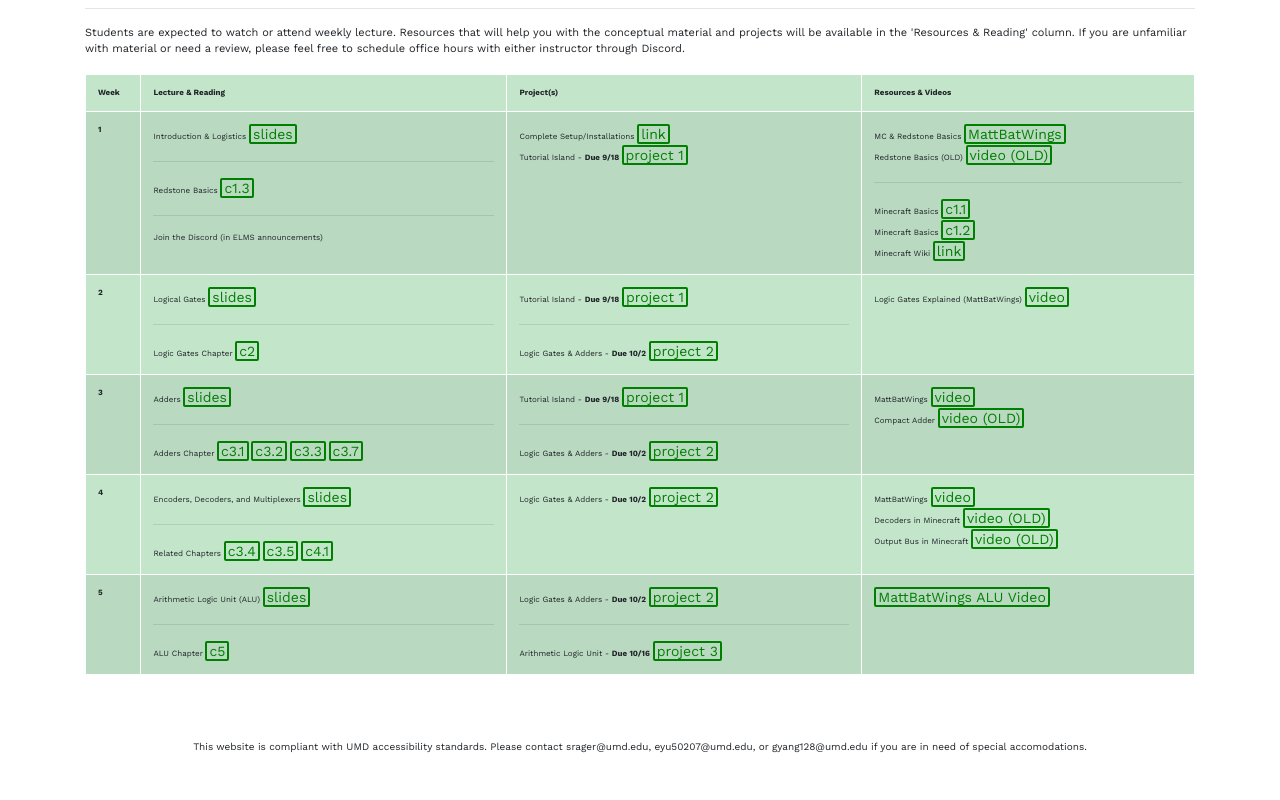
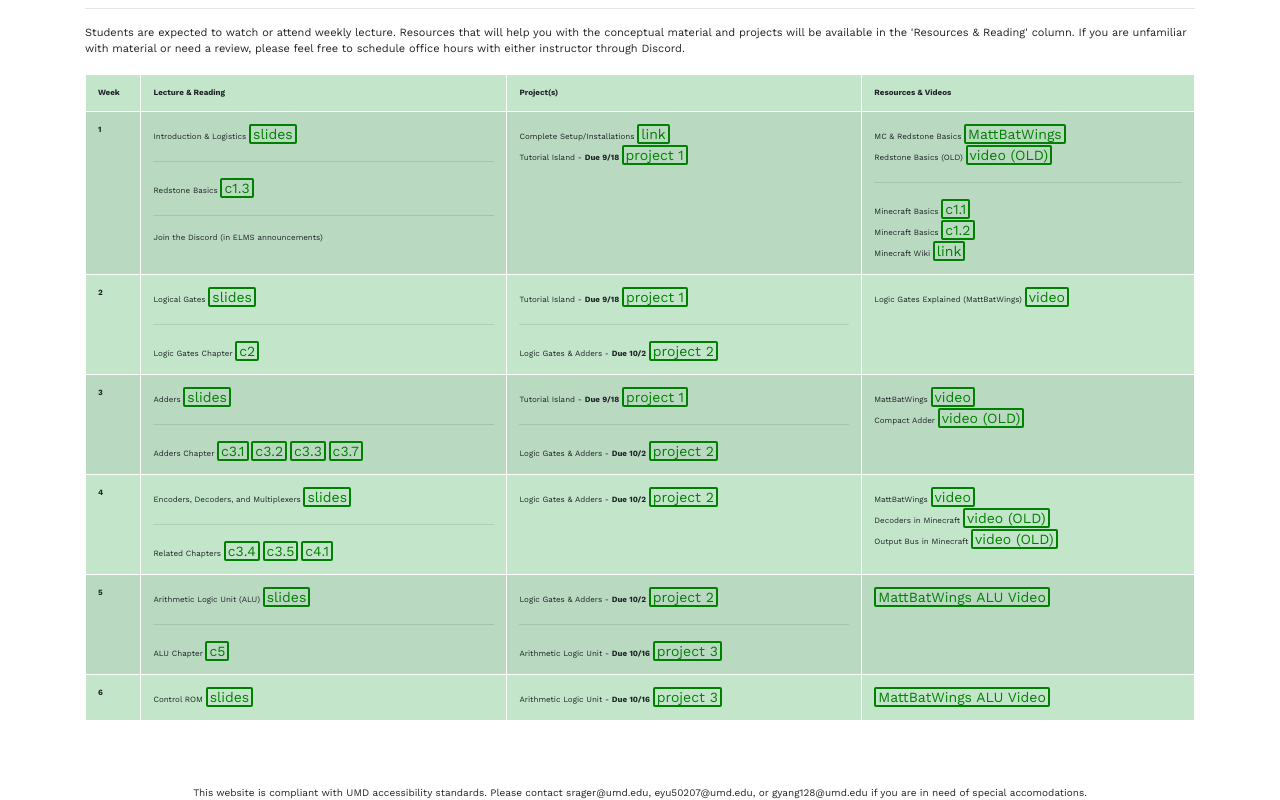
Before and after one commit to umd-cmsc389e/umd-cmsc389e.github.io, a website: page index.html in a window 1280 px wide. Shown: the part 774-1574 px from the top of the page. Before the commit the page ends 1528 px from the top, so only its background shows below. Drawn offline with nearby package versions, Linux system fonts and the light colour scheme.

Commit message:
week 6 hueheuheue

```diff
--- a/index.html
+++ b/index.html
@@ -204,6 +204,20 @@
                 <hr>
                 Arithmetic Logic Unit - <strong>Due 10/16</strong>
                 <a target="_blank" href="https://github.com/umd-cmsc389e/fall26/tree/main/project3" class="link">project 3</a>
+              </td>
+              <td>
+                <a target="_blank" href="https://www.youtube.com/watch?si=l-C6THJ7XQhbp7al&v=ChR7wS94WoY&feature=youtu.be" class="link">MattBatWings ALU Video</a>
+              </td>
+            </tr>
+            <tr>
+              <th scope="row">6</th>
+              <td>
+                Control ROM
+                <a target="_blank" href="https://docs.google.com/presentation/d/1ZSCAHbbZKrkIOSKS3g50uIGLspMDs5QmQX4tyOodiKE/edit?usp=sharing" class="link">slides</a>
+
+              </td>
+              <td>
+                Arithmetic Logic Unit - <strong>Due 10/16</strong> <a target="_blank" href="https://github.com/umd-cmsc389e/fall26/tree/main/project3" class="link">project 3</a>
               </td>
               <td>
                 <a target="_blank" href="https://www.youtube.com/watch?si=l-C6THJ7XQhbp7al&v=ChR7wS94WoY&feature=youtu.be" class="link">MattBatWings ALU Video</a>
```
